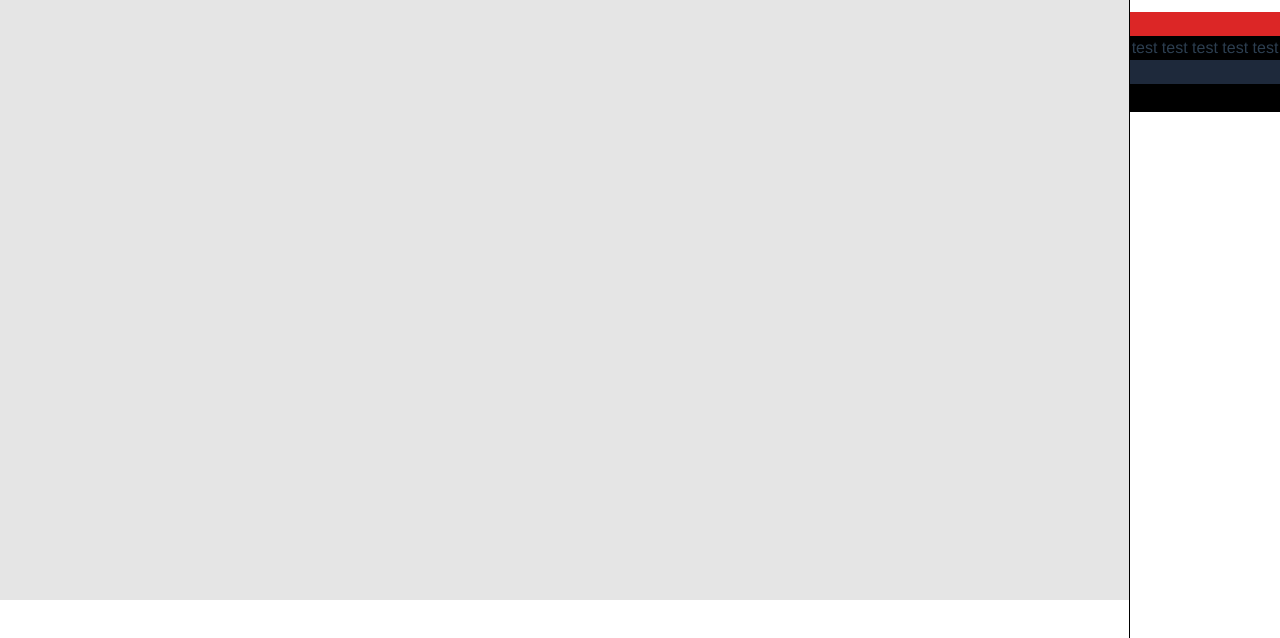
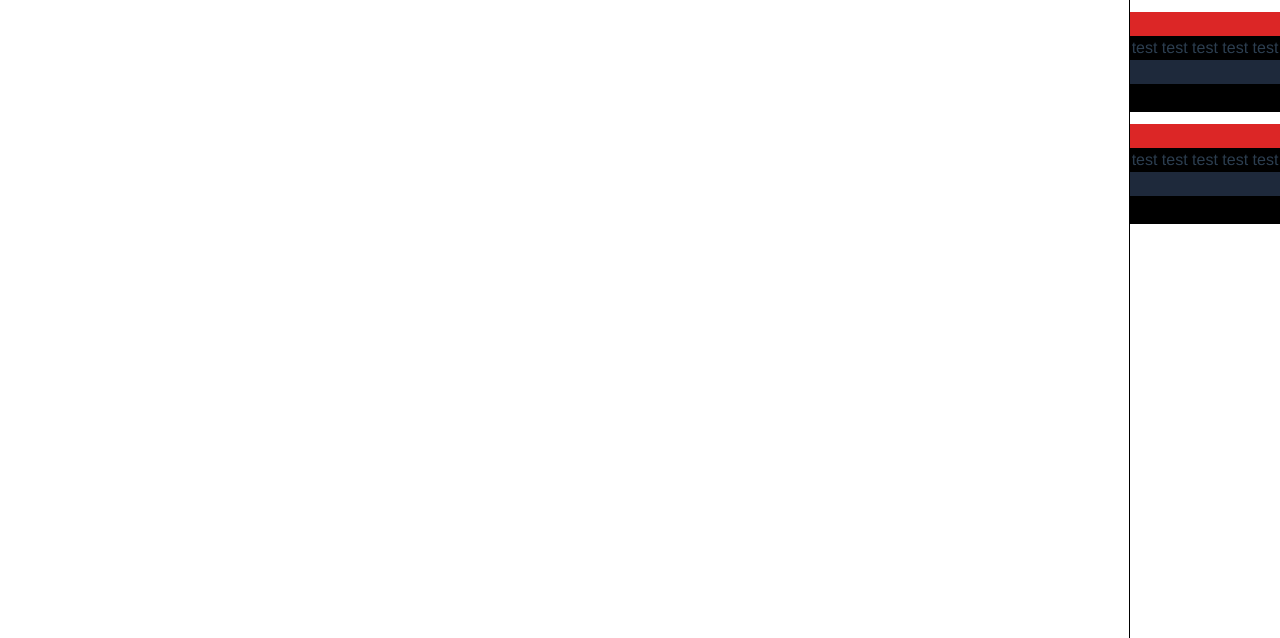
Before and after one commit to BeckMK1/dragAndGenerateHtml, a Vue app in the folder vue-app/: page / in a window 1280 px wide. Shown: the top 638 px of the page. Built offline with nearby package versions, Linux system fonts and the light colour scheme; the HTML template or start-up script is replaced by a standard one.

Commit message:
drag and drop done
still needs copy

```diff
--- a/vue-app/src/components/BlockLibCom.vue
+++ b/vue-app/src/components/BlockLibCom.vue
@@ -1,5 +1,5 @@
 <template>
-    <div class="block1 libBlock w-screen h-96 bg-black ml-auto mr-auto mt-3 drag" id="drag1" draggable="true" >
+    <div class="block1 libBlock w-screen h-96 bg-black ml-auto mr-auto mt-3 drag" :id="id" draggable="true" >
         <div class="header w-full bg-red-600 h-6"></div>
         <p >test test test test test</p>
         <div class="footer w-full bg-slate-800 h-6"></div>
@@ -8,6 +8,9 @@
 
 <script>
 export default {
+  props:{
+    id:String
+  }
 }
 </script>
 
--- a/vue-app/src/views/HomeView.vue
+++ b/vue-app/src/views/HomeView.vue
@@ -1,12 +1,12 @@
 <template>
   <div class="home">
     <div class="blockLib border-black border-l h-screen  w-48">
-      <block-lib-com @dragstart="startDrag($event)"></block-lib-com>
+      <block-lib-com v-for="(block, index) in blocks" :key="index" :id="'darg' + block" @dragstart="startDrag($event)"></block-lib-com>
     </div>
     <!-- <div @drop="drop($event)" @dragover.prevent @dragenter.prevent class="normal"></div>
     <div @drop="drop($event)" @dragover.prevent @dragenter.prevent class="small"></div> -->
     <div>
-      <div class=" z-10" v-for="dropZone in dropZones" :key="dropZone.id" :class="dropZone.type" @drop="drop($event)" @dragover.prevent @dragenter="dragEnter($event)" @dragleave="dragLeave($event)"></div>
+      <div class=" z-10" v-for="dropZone in dropZones" :key="dropZone.id" :class="dropZone.type" @drop="drop($event)" @dragleave="dragLeave($event)" @dragover.prevent @dragenter=dragEnter($event)></div>
     </div>
     </div>
 </template>
@@ -22,6 +22,10 @@ export default {
       dropZones:[
         {type:'small', id:1},
         {type:'normal', id:2}
+      ],
+      blocks:[
+        1,
+        2,
       ]
     }
   },
@@ -45,6 +49,7 @@ export default {
       dragElement.classList.add('editBlock')
       console.log(data, evt.target)
       evt.target.appendChild(document.getElementById(data))
+      evt.target.classList.remove('showDrop')
     },
     showDrop(evt){
       evt.target.classList.add('.showDrop')
@@ -68,14 +73,13 @@ flex-direction: row-reverse;
   height: 400px;
   position: relative;
   z-index: 99;
-  background: rgba($color: #000000, $alpha: 0.1);
 }
 .small{
   width: 100vw;
   height: 200px;
   position: relative;
   z-index: 99;
-  background: rgba($color: #000000, $alpha: 0.1);
+
 }
 .showDrop{
   border: dashed rgba($color: #000000, $alpha: 0.8) 1px;
```
